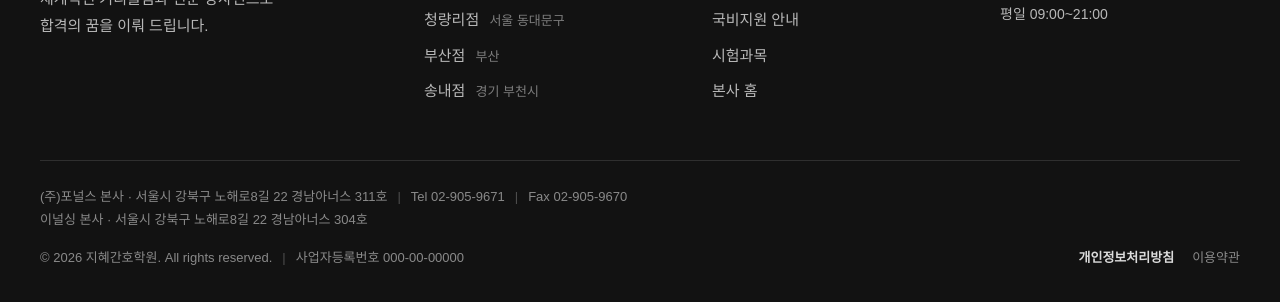
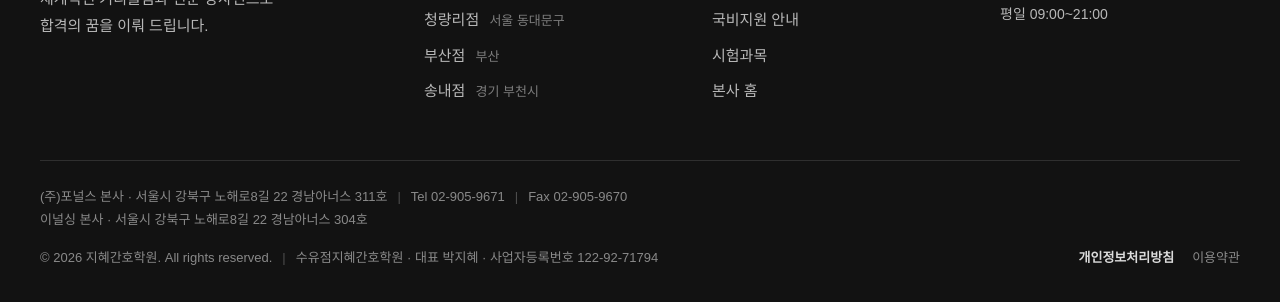
Before and after one commit to fornurseceo/jihye-nursing, a plain HTML site: page suyu/index.html in a window 1280 px wide. Shown: the part 6884-7186 px from the top of the page. Drawn offline with Linux system fonts and the light colour scheme; a web font is replaced by a local one.

Commit message:
수유점 하단에 사업자 정보 추가
Co-Authored-By: Claude Opus 5.5 <noreply@anthropic.com>
Claude-Session: https://claude.ai/code/session_01Ncw93M7Ca5tKNkF6CgWDxJ

```diff
--- a/suyu/index.html
+++ b/suyu/index.html
@@ -330,7 +330,7 @@
     </div>
     <div class="footer-bottom">
       <p class="footer-company">(주)포널스 본사 · 서울시 강북구 노해로8길 22 경남아너스 311호<span class="footer-sep" aria-hidden="true">|</span>Tel <a href="tel:02-905-9671">02-905-9671</a><span class="footer-sep" aria-hidden="true">|</span>Fax 02-905-9670<br>이널싱 본사 · 서울시 강북구 노해로8길 22 경남아너스 304호</p>
-      <p>© 2026 지혜간호학원. All rights reserved.<span class="footer-sep" aria-hidden="true">|</span>사업자등록번호 000-00-00000</p>
+      <p>© 2026 지혜간호학원. All rights reserved.<span class="footer-sep" aria-hidden="true">|</span>수유점지혜간호학원 · 대표 박지혜 · 사업자등록번호 122-92-71794</p>
       <ul><li><a href="#">개인정보처리방침</a></li><li><a href="#">이용약관</a></li></ul>
     </div>
   </footer>
```
